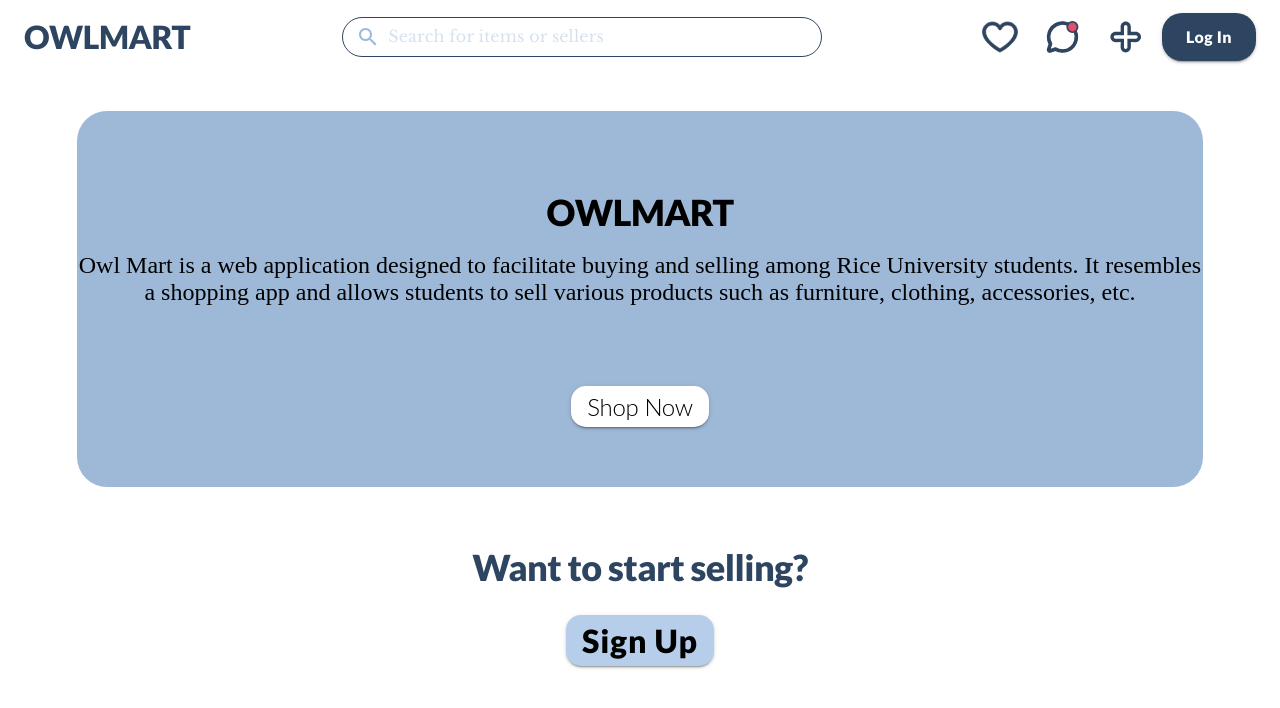
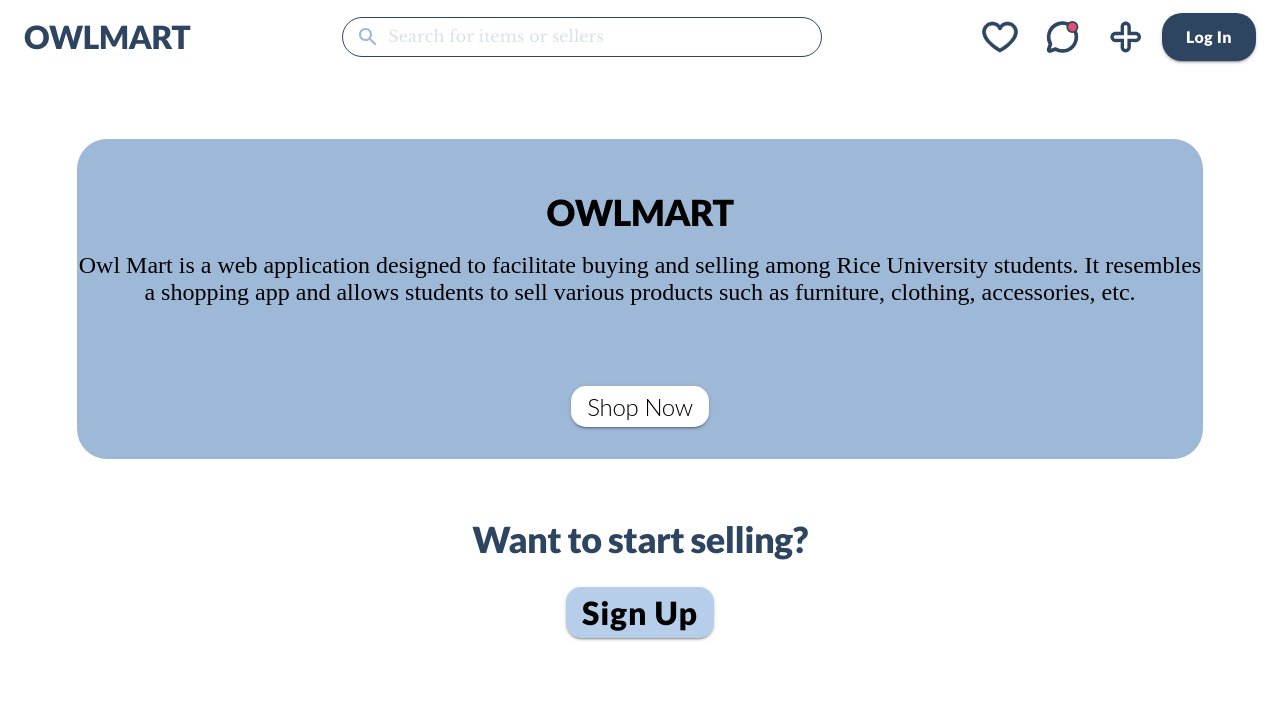
Before and after one commit to rice-apps/owlmart, a React (Create React App) app in the folder client/: page / in a window 1280 px wide. Shown: the top 708 px of the page. Built offline with nearby package versions, Linux system fonts and the light colour scheme.

Commit message:
more min-heights and altered font-sizes to be in rem

```diff
--- a/client/src/components/pages/LandingStyles.js
+++ b/client/src/components/pages/LandingStyles.js
@@ -22,11 +22,11 @@
   display: flex;
   justify-content: center;
   align-items: center;
-  height: 10vh;
+  min-height: 10vh;
   width: 50vw;
   font-family: "Lato-bold";
   color: black;
-  font-size: 2rem;
+  font-size: 2.5rem;
 
   @media (max-width: ${iphoneMaxWidth}) {
     font-size: 1.5rem; /* Adjust the font-size for iPhone */
@@ -40,12 +40,12 @@
   flex-direction: column;
   background-color: #9eb8d7;
   color: black;
-  height: 47vh;
+  min-height: 40vh;
   width: 88vw;
   border-radius: 30px;
   font-family: Libre Baskerville;
   text-align: center;
-  font-size: 24px;
+  font-size: 1.5rem;
   font-style: normal;
   font-weight: 400;
   line-height: normal;
@@ -61,11 +61,10 @@
   align-items: center;
   color: black;
   font-family: "Lato-bold";
-  font-size: 24px;
+  font-size: 2rem;
   background-color: white;
   border-radius: 15px;
-  padding: 10px;
-  width: 10vw;
+  width: 50%;
 
   @media (max-width: ${iphoneMaxWidth}) {
     font-size: 18px; /* Adjust the font-size for iPhone */
```
